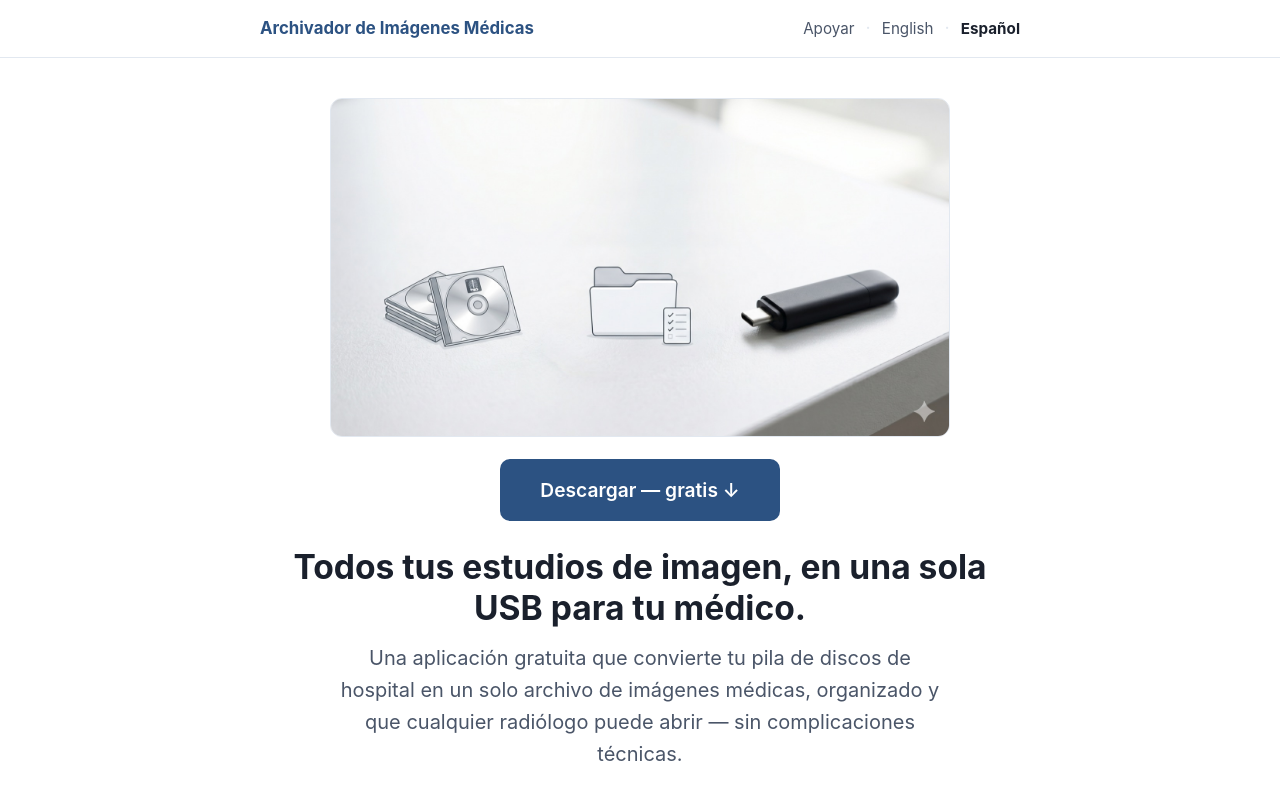
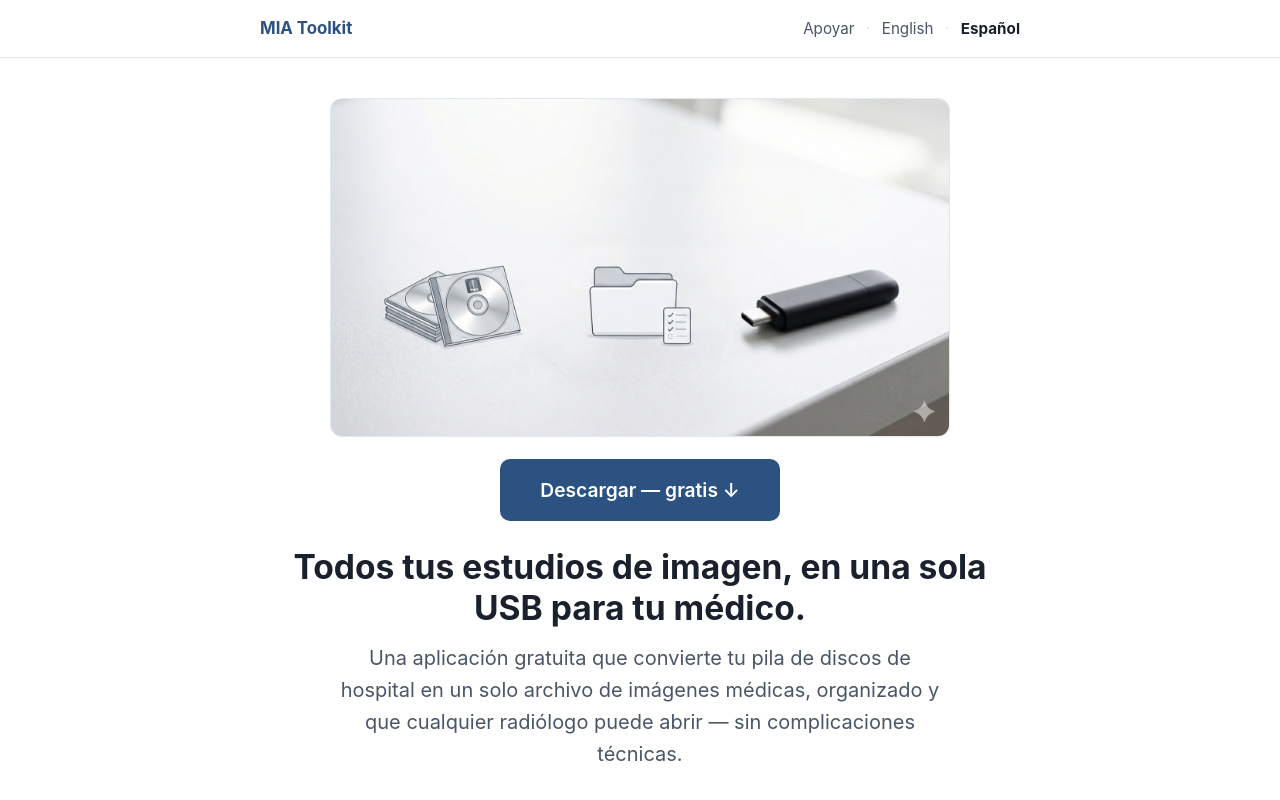
Before and after one commit to Fritanga-Collective/mia-toolkit, a plain HTML site: page website/es.html in a window 1280 px wide. Shown: the top 800 px of the page. Drawn offline with Linux system fonts and the light colour scheme.

Commit message:
Rebrand Spanish page title/brand to 'MIA Toolkit' (consistency)

```diff
--- a/website/es.html
+++ b/website/es.html
@@ -3,7 +3,7 @@
 <head>
   <meta charset="utf-8">
   <meta name="viewport" content="width=device-width, initial-scale=1">
-  <title>Archivador de Imágenes Médicas — todos tus estudios en una USB</title>
+  <title>MIA Toolkit — todos tus estudios en una USB</title>
   <meta name="description" content="Una aplicación gratuita y privada que
     convierte tus discos de estudios médicos en un solo archivo organizado que
     tu radiólogo puede abrir desde una memoria USB.">
@@ -13,7 +13,7 @@
 <body>
   <header>
     <div class="wrap topbar">
-      <a class="brand" href="es.html">Archivador de Imágenes Médicas</a>
+      <a class="brand" href="es.html">MIA Toolkit</a>
       <nav class="lang">
         <a href="soporte.html">Apoyar</a>
         <span>·</span>
```
